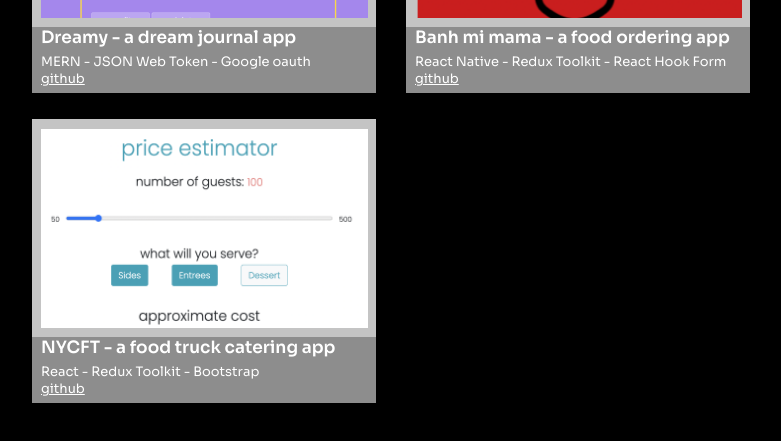
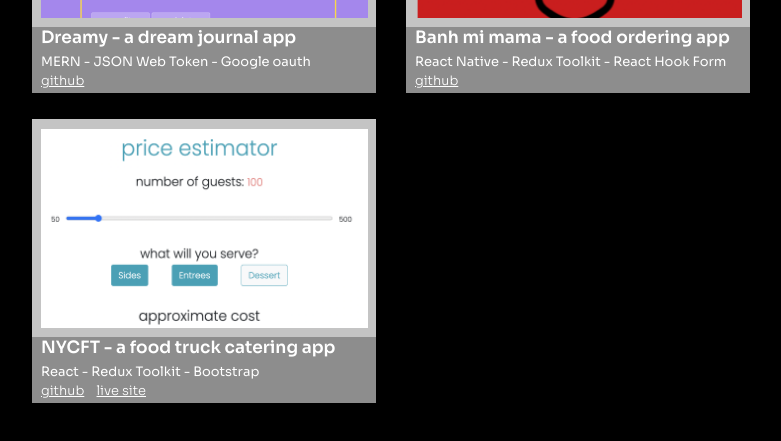
Before and after one commit to j-nathanson/my-portfolio, a React (Create React App) app: page / in a window 1280 px wide. Shown: the part 1951-2392 px from the top of the page, without its empty margins (233-1014 px from the left). Built offline with nearby package versions, Linux system fonts and the light colour scheme.

Commit message:
updated cards

```diff
--- a/src/components/Card.js
+++ b/src/components/Card.js
@@ -1,6 +1,6 @@
 import React from 'react'
 
-export default function Card({ img, title, description, link }) {
+export default function Card({ img, title, description, gitUrl, liveUrl }) {
     return (
         <div className="card">
             <div className="card-body">
@@ -9,7 +9,13 @@ export default function Card({ img, title, description, link }) {
             <div className="card-title">
                 <h3>{title}</h3>
                 <h4>{description}</h4>
-                <h4> <a href={link} target='_blank' rel='noreferrer'>github</a></h4>
+                <div className="card-urls">
+                    <a href={gitUrl} target='_blank' rel='noreferrer'>github</a>
+
+                    {liveUrl && (
+                        <a href={liveUrl} target='_blank' rel='noreferrer'>live site</a>
+                    )}
+                </div>
             </div>
         </div>
     )
--- a/src/components/Projects.js
+++ b/src/components/Projects.js
@@ -8,7 +8,15 @@ export default function Projects() {
             <div className='projects-content-container'>
                 <h2>Projects</h2>
                 <div className="projects-container">
-                    {PROJECT_DATA.map((project, i) => < Card key={i} img={project.img} title={project.title} description={project.description} link={project.link} />
+                    {PROJECT_DATA.map((project, i) =>
+                        < Card
+                            key={i}
+                            img={project.img}
+                            title={project.title}
+                            description={project.description}
+                            gitUrl={project.gitUrl}
+                            liveUrl={project.liveUrl}
+                        />
                     )}
                 </div>
             </div>
--- a/src/shared/project-data.js
+++ b/src/shared/project-data.js
@@ -7,18 +7,21 @@ export const PROJECT_DATA = [
         title: 'Dreamy - a dream journal app',
         img: dreamy,
         description: 'MERN - JSON Web Token - Google oauth',
-        link: 'https://github.com/j-nathanson/dream-journal'
+        gitUrl: 'https://github.com/j-nathanson/dream-journal',
+        liveUrl: ''
     },
     {
         title: 'Banh mi mama - a food ordering app',
         img: banhmi,
         description: 'React Native - Redux Toolkit - React Hook Form',
-        link: 'https://github.com/j-nathanson/banh-mi-mama'
+        gitUrl: 'https://github.com/j-nathanson/banh-mi-mama',
+        liveUrl: ''
     },
     {
         title: 'NYCFT - a food truck catering app',
         img: foodies,
         description: 'React  - Redux Toolkit - Bootstrap',
-        link: 'https://github.com/j-nathanson/nyc-foodies-trucks'
+        gitUrl: 'https://github.com/j-nathanson/foodtrucks',
+        liveUrl: 'https://nycft.herokuapp.com/home',
     },
 ]
--- a/src/style/Projects.scss
+++ b/src/style/Projects.scss
@@ -59,8 +59,16 @@
     }
 
     a {
+        font-weight: 300;
+        font-size: 13px;
         margin-top: 2px;
         color: white;
+    }
+
+    .card-urls {
+        display: flex;
+        justify-content: space-between;
+        width: 105px;
     }
 }
 
```
